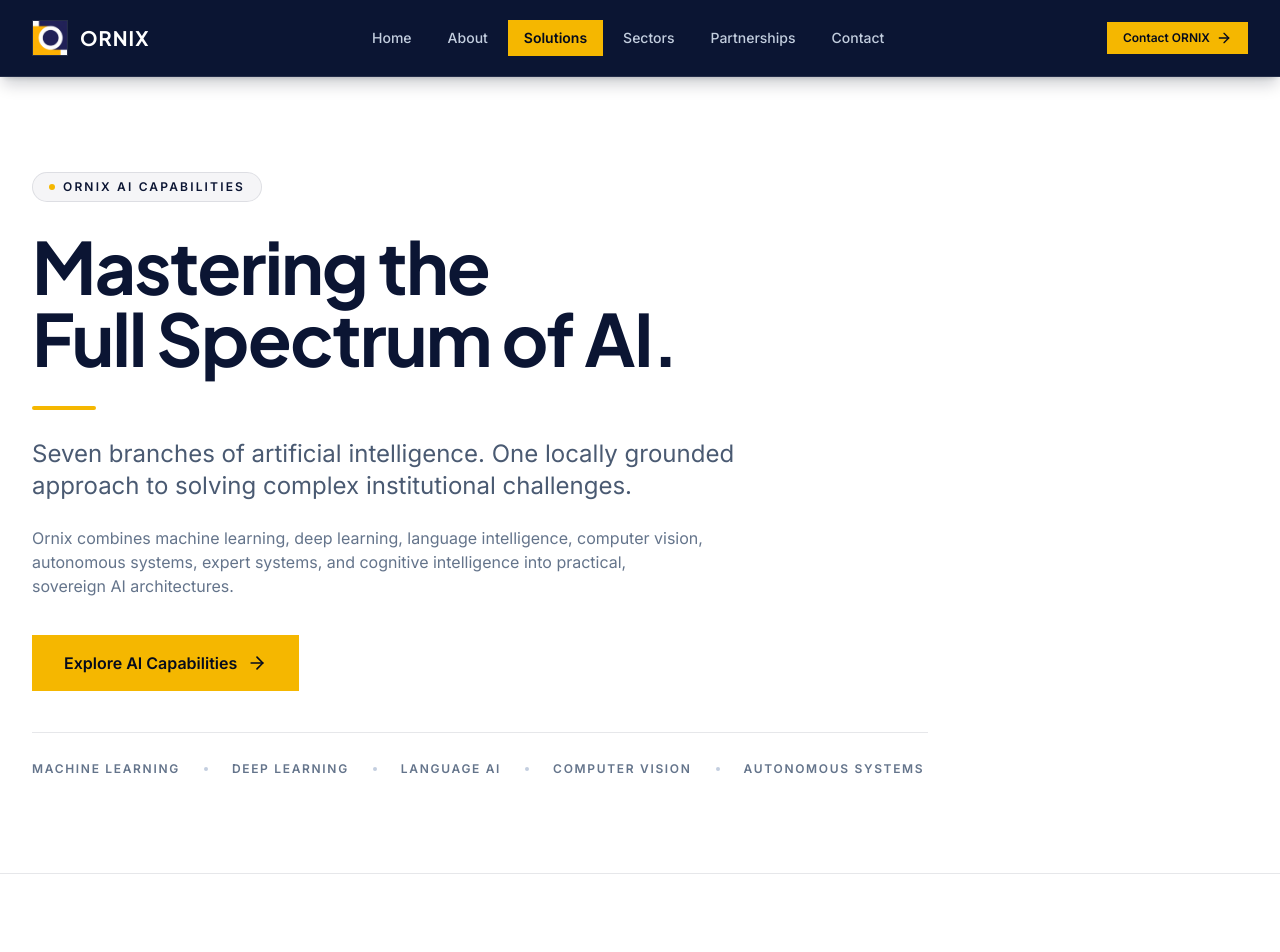
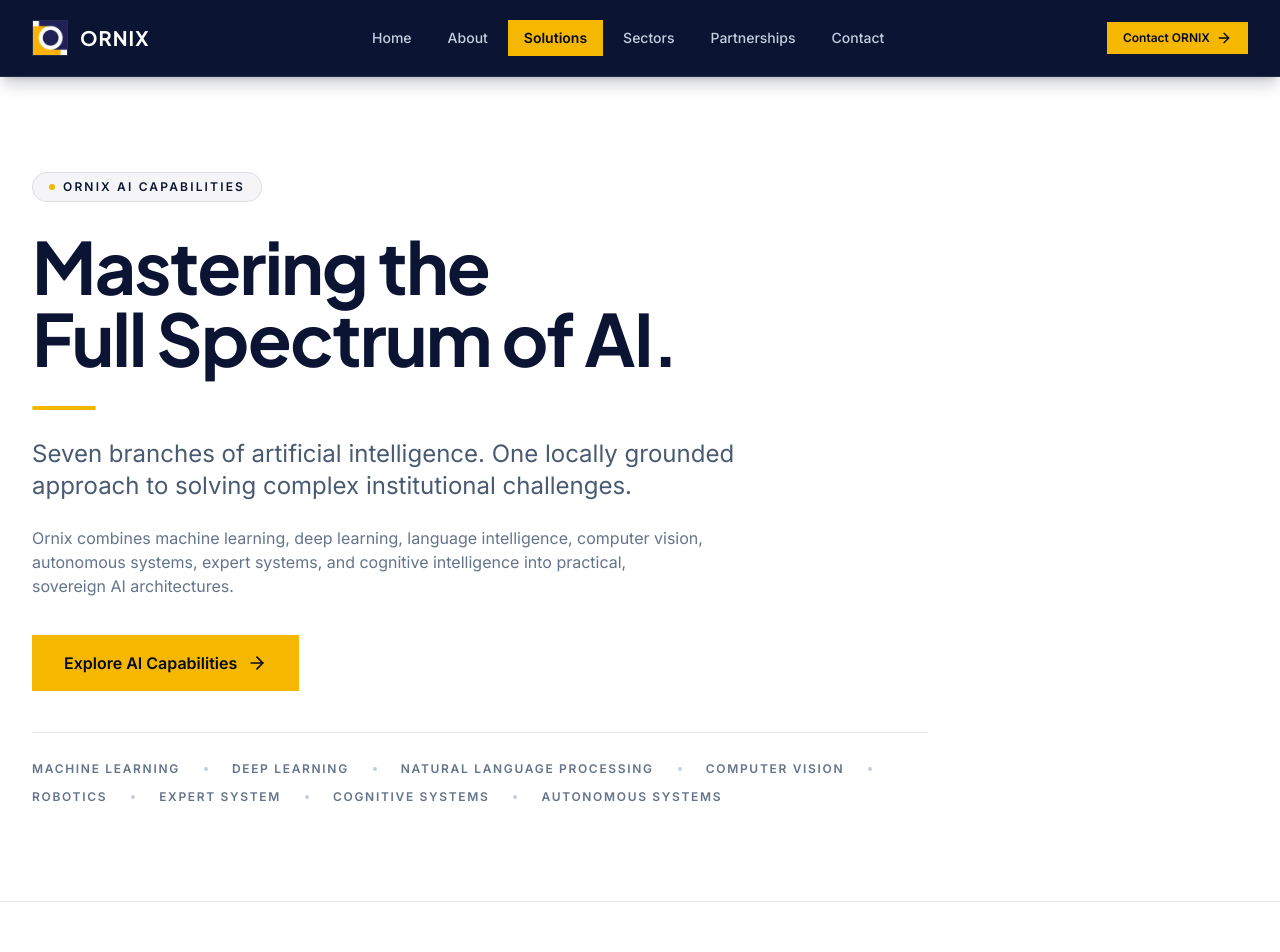
Before and after one commit to hananawit/Ornix2, a Next.js app: page /solutions in a window 1280 px wide. Shown: the top 952 px of the page. Built offline with nearby package versions, Linux system fonts and the light colour scheme.

Commit message:
Modify language labels and add new AI categories
Updated language labels and added new categories in the solutions page.

```diff
--- a/src/app/solutions/page.tsx
+++ b/src/app/solutions/page.tsx
@@ -110,7 +110,7 @@
                   <span className="w-1 h-1 rounded-full bg-ornix-slate-300" />
 
                   <span className="text-xs font-semibold uppercase tracking-[0.14em] text-ornix-slate-500">
-                    Language AI
+                    Natural Language Processing
                   </span>
 
                   <span className="w-1 h-1 rounded-full bg-ornix-slate-300" />
@@ -118,6 +118,21 @@
                   <span className="text-xs font-semibold uppercase tracking-[0.14em] text-ornix-slate-500">
                     Computer Vision
                   </span>
+                  <span className="w-1 h-1 rounded-full bg-ornix-slate-300" />
+
+                  <span className="text-xs font-semibold uppercase tracking-[0.14em] text-ornix-slate-500">
+                    Robotics
+                  </span>
+                  <span className="w-1 h-1 rounded-full bg-ornix-slate-300" />
+
+                  <span className="text-xs font-semibold uppercase tracking-[0.14em] text-ornix-slate-500">
+                    Expert System
+                  </span>
+                  <span className="w-1 h-1 rounded-full bg-ornix-slate-300" />
+
+                  <span className="text-xs font-semibold uppercase tracking-[0.14em] text-ornix-slate-500">
+                    Cognitive Systems                  </span>
+
 
                   <span className="w-1 h-1 rounded-full bg-ornix-slate-300" />
 
@@ -259,7 +274,7 @@
                           <div className="pt-6 mt-8 border-t border-ornix-navy-900/10">
                             <Button
                               href="/contact"
-variant="outline"                              size="sm"
+                              variant="outline" size="sm"
                               icon={<ArrowRight className="w-4 h-4" />}
                             >
                               Discuss This Capability
@@ -349,7 +364,7 @@
           <div className="flex flex-wrap items-center gap-4 mt-12">
             <Button
               href="/sectors"
-variant="outline"              size="lg"
+              variant="outline" size="lg"
               icon={<ArrowRight className="w-5 h-5" />}
             >
               Explore Our Sectors
@@ -398,7 +413,7 @@
 
             <Button
               href="/sectors"
-variant="outline"
+              variant="outline"
               size="lg"
             >
               Explore Sectors
```
